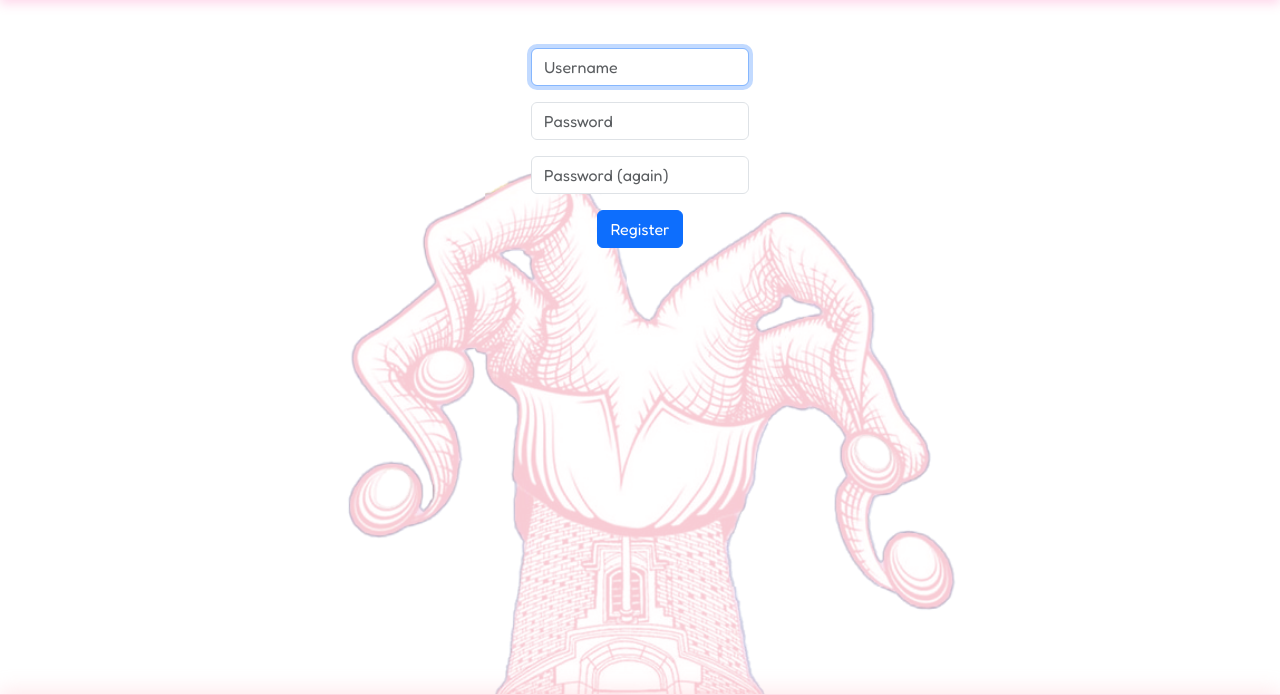
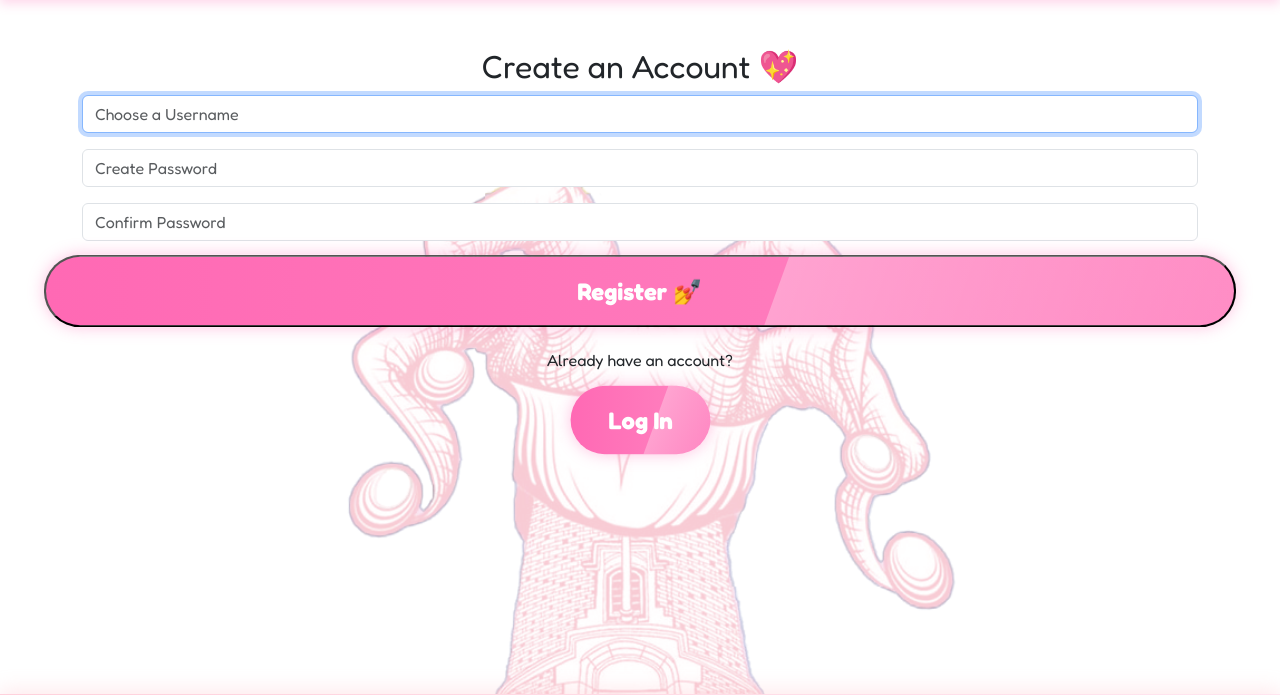
Before and after one commit to 1020robert/LampoonTech, a Flask app: page /register in a window 1280 px wide. Shown: the part 66-761 px from the top of the page. Run offline with Flask 3, Linux system fonts and the light colour scheme; some libraries are stand-ins or nearby versions.

Commit message:
Update register.html

```diff
--- a/templates/register.html
+++ b/templates/register.html
@@ -9,19 +9,31 @@
 {% endblock %}
 
 {% block main %}
-    <form action="/register" method="post">
+<div class="auth-wrapper">
+
+    <h2 class="auth-title">Create an Account 💖</h2>
+
+    <form action="/register" method="post" class="auth-form">
         <div class="mb-3">
-            <input autocomplete="off" autofocus class="form-control mx-auto w-auto" name="username" placeholder="Username" type="text">
+            <input autocomplete="off" autofocus class="form-control form-control-pink" name="username" placeholder="Choose a Username" type="text">
         </div>
         <div class="mb-3">
-            <input class="form-control mx-auto w-auto" name="password" placeholder="Password" type="password">
+            <input class="form-control form-control-pink" name="password" placeholder="Create Password" type="password">
         </div>
         <div class="mb-3">
-            <input class="form-control mx-auto w-auto" name="confirmation" placeholder="Password (again)" type="password">
+            <input class="form-control form-control-pink" name="confirmation" placeholder="Confirm Password" type="password">
         </div>
-        <button class="btn btn-primary" type="submit">Register</button>
+        <button class="pulse-button w-100" type="submit">Register 💅</button>
     </form>
+
+    <div class="register-link mt-4">
+        <p>Already have an account?</p>
+        <a href="/login" class="pulse-button small">Log In</a>
+    </div>
+
+</div>
 {% endblock %}
+
 {% block footer %}
-    {# Empty block to remove footer #}
+    {# Intentionally empty to hide footer #}
 {% endblock %}
```
